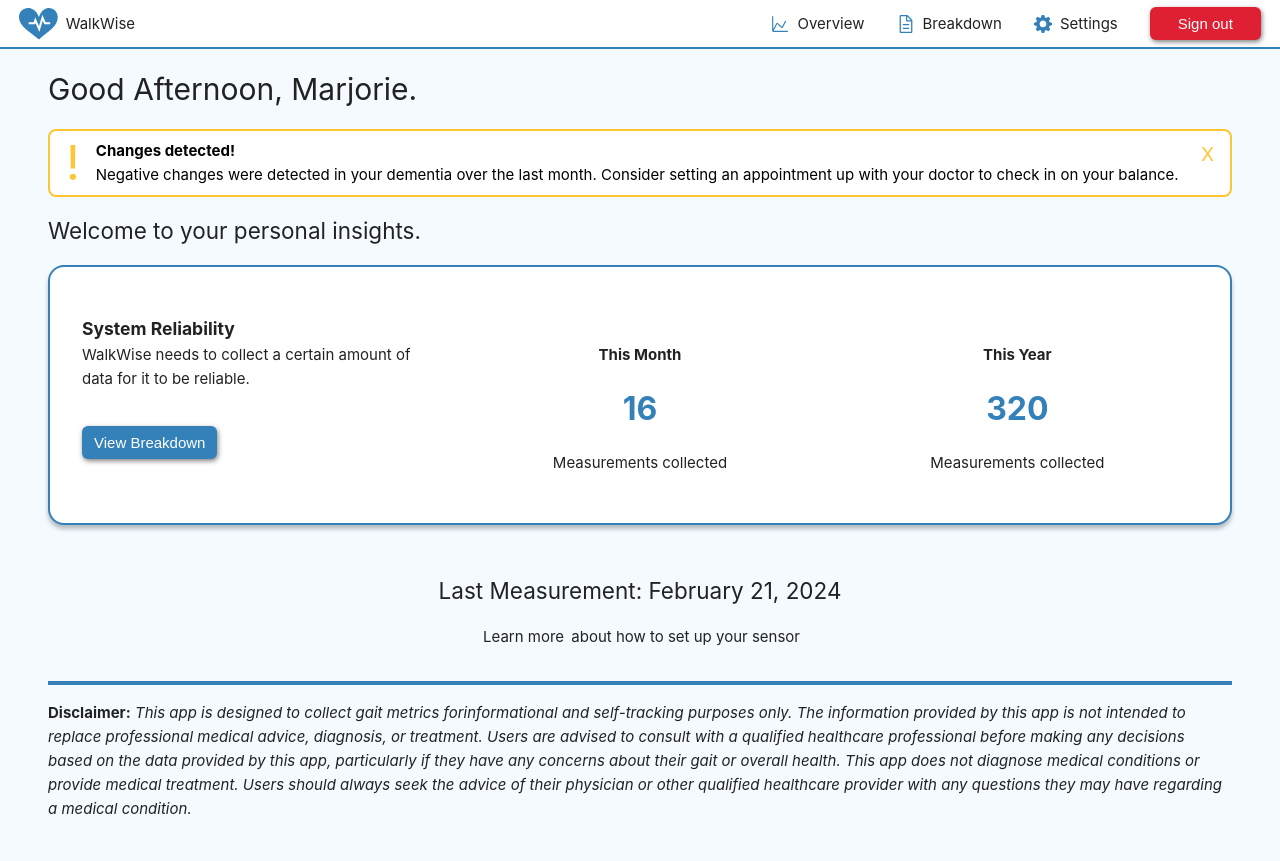
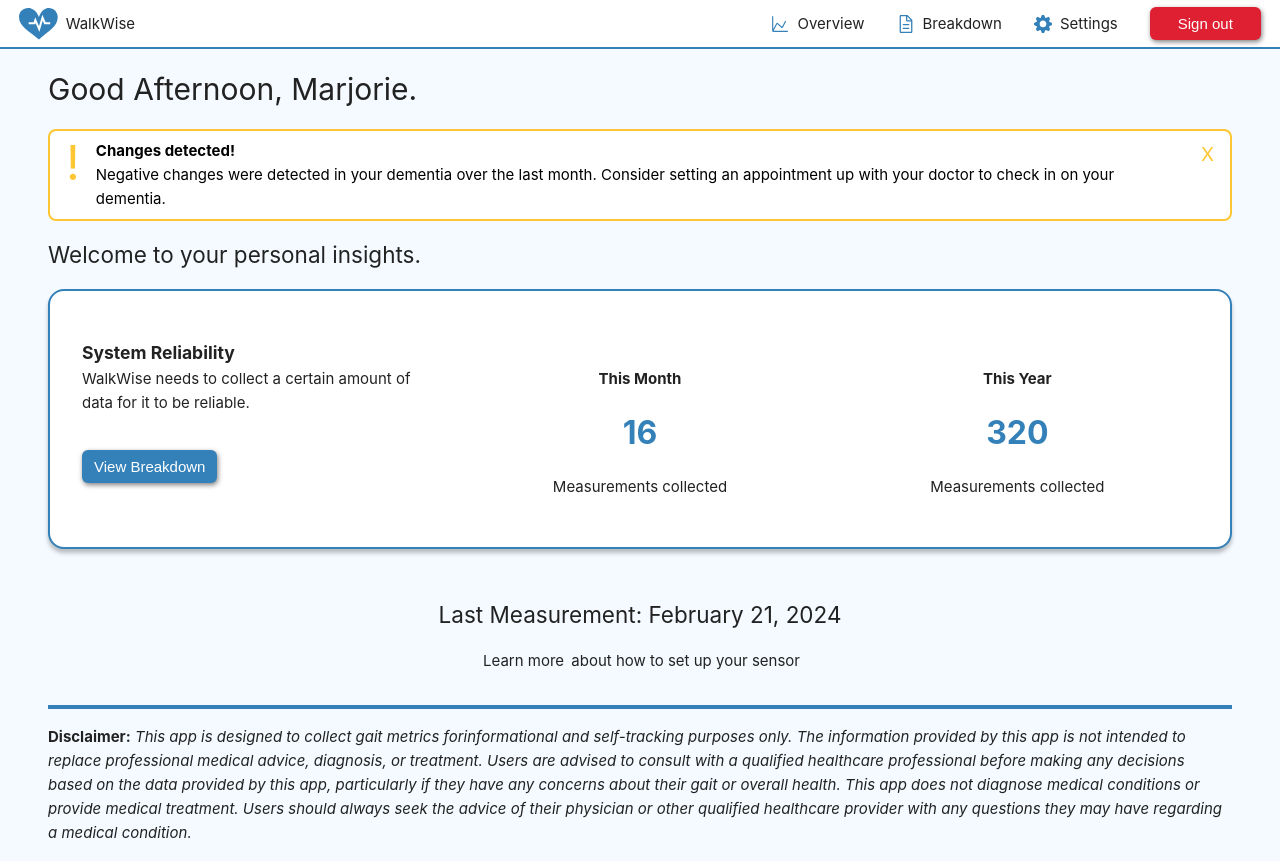
Before and after one commit to Capstone-Gait-Keepers/capstone, a Vue app in the folder frontend/: page / in a window 1280 px wide. Before the commit the page ends 837 px from the top, so only its background shows below. Built offline with nearby package versions, Linux system fonts and the light colour scheme; no server answers.

Commit message:
ASlert fix

```diff
--- a/frontend/src/components/ChangeAlert.vue
+++ b/frontend/src/components/ChangeAlert.vue
@@ -3,7 +3,7 @@
     <p class="exclamation">!</p>
     <div>
       <strong>Changes detected!</strong>
-      <p>Negative changes were detected in your {{ props.metric_type }} over the last month. Consider setting an appointment up with your doctor to check in on your balance.</p>
+      <p>Negative changes were detected in your {{ props.metric_type }} over the last month. Consider setting an appointment up with your doctor to check in on your {{ props.metric_type }}.</p>
     </div>
     <p @click="open = false" class="close-button">X</p>
   </div>
```
